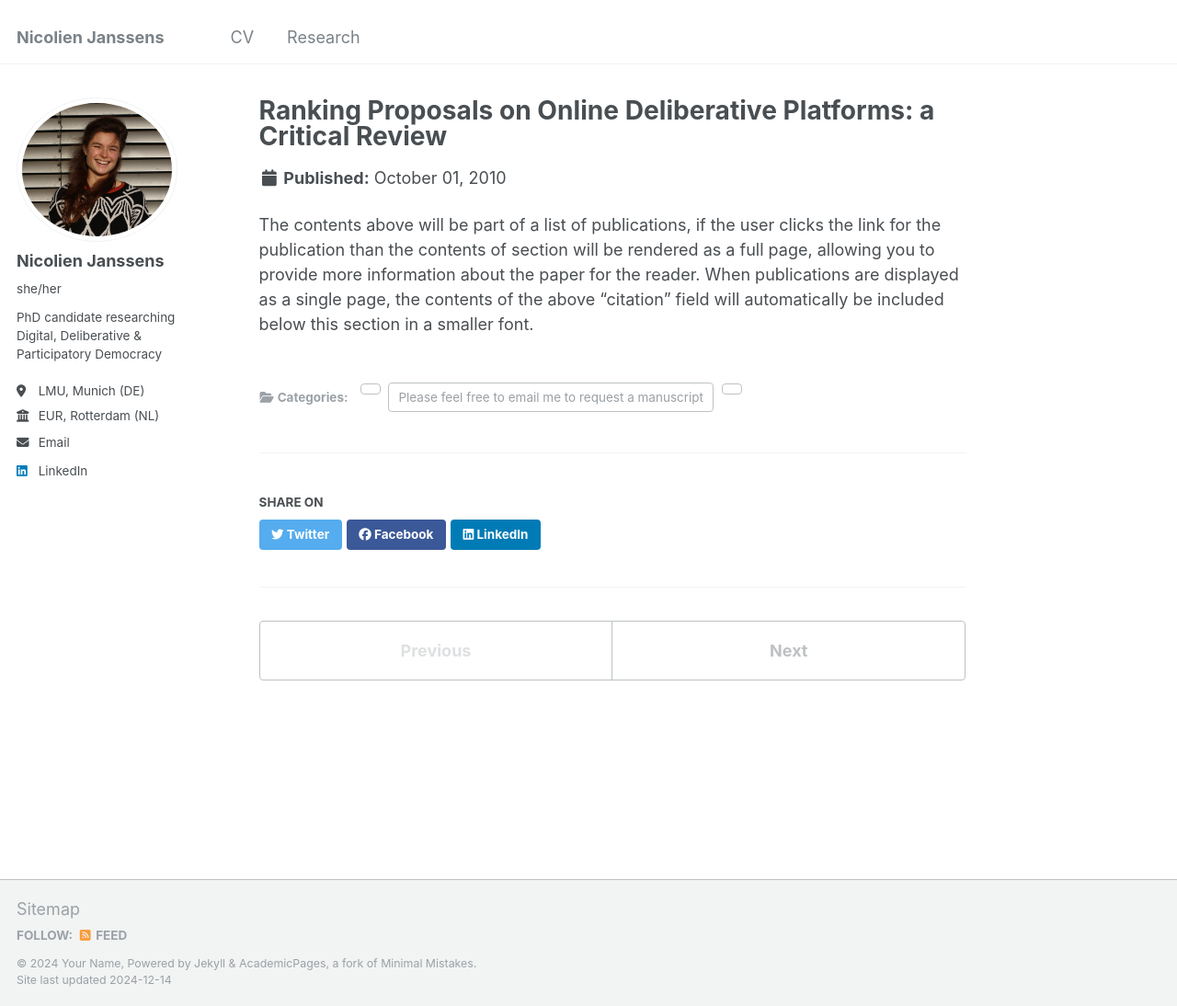
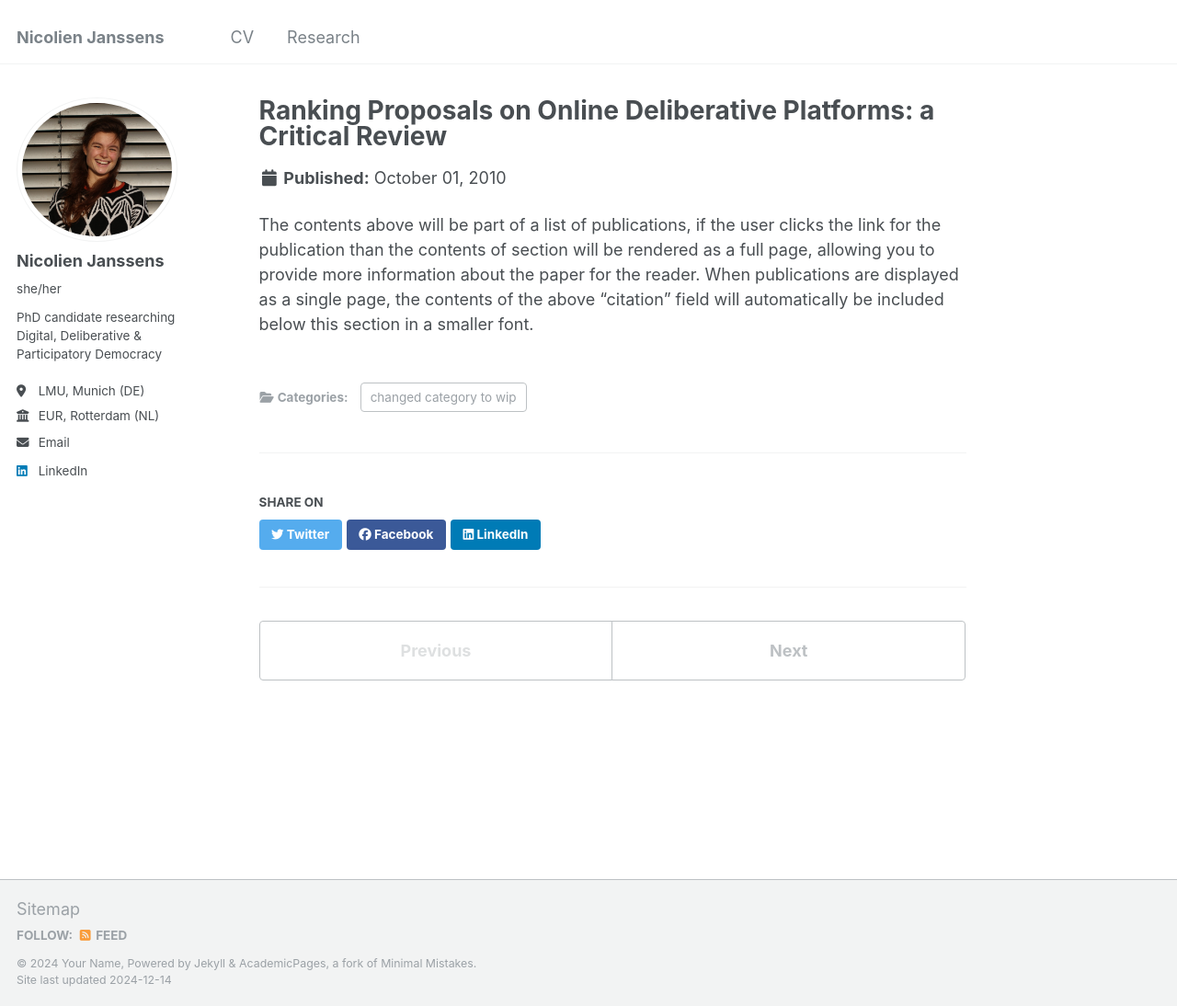
Before and after one commit to nicolienjanssens/nicolienjanssens, a Jekyll site: the page built from _publications/2010-10-01-paper-title-number-2.md, in a window 1280 px wide and 1094 px high. Shown: the whole window at 92% size. Built offline with Jekyll 4.4.1, drawn with Linux system fonts in a browser that asks for light colours.

Commit message:
changed category to wip

```diff
--- a/_publications/2010-10-01-paper-title-number-2.md
+++ b/_publications/2010-10-01-paper-title-number-2.md
@@ -1,7 +1,7 @@
 ---
 title: "Ranking Proposals on Online Deliberative Platforms: a Critical Review"
-collection: Work in Progress
-category: Please feel free to email me to request a manuscript, or to exchange ideas!
+collection: publications
+category: changed category to wip
 #permalink: /publication/2010-10-01-paper-title-number-2
 excerpt: 'This manuscript focuses on ranking methods for DDPs, i.e., the way plat-
 forms order proposals in a list when showing them to users. We distinguish
```
